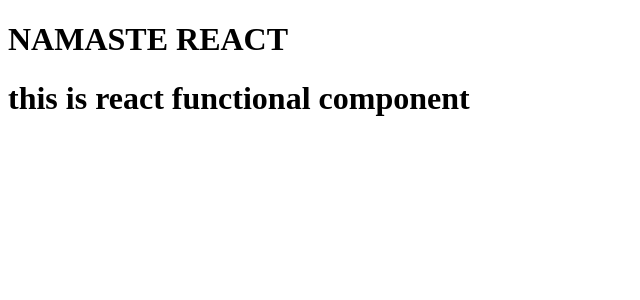
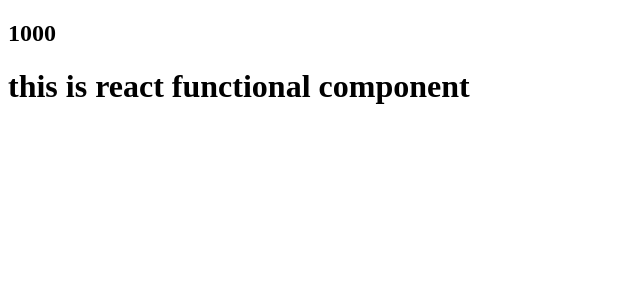
Before and after one commit to sakshi-sj/namaste-react, a React (Vite) app: page / in a window 1280 px wide. Shown: the top 300 px of the page, without its empty margins (0-640 px from the left). Built offline with nearby package versions, Linux system fonts and the light colour scheme.

Commit message:
episode 3

```diff
--- a/App.js
+++ b/App.js
@@ -3,17 +3,19 @@
 
 
 
-// using jsx
-const jsxHeading = <h1 id="heading"> this is jsx</h1>
 
-const Title = () => (
+
+const title = (
+
         <h1 className="head"> NAMASTE REACT</h1>
 );
-
+const number = 1000;
 // React functional component
 const HeadingComponent = () => (
         <div id="container">
-                <Title />
+                <h2>{number}</h2>
+
+
 <h1 className="heading">this is react functional component</h1>
         </div>
 
```
